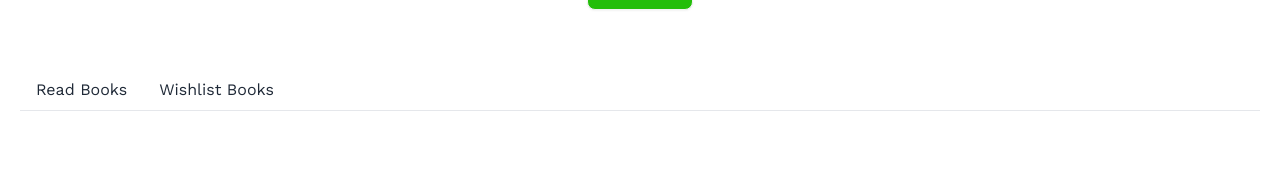
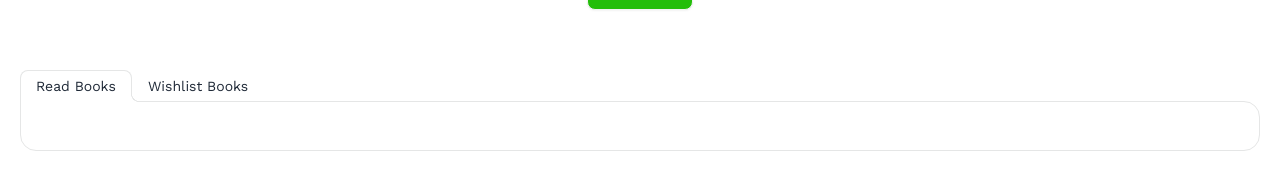
Before and after one commit to shRahat10/book-vibe, a React (Vite) app: page /listed-books in a window 1280 px wide. Shown: the part 254-444 px from the top of the page. Built offline with nearby package versions, Linux system fonts and the light colour scheme; a web font is replaced by a local one.

Commit message:
listed-book-correction

```diff
--- a/src/components/Listed Books/ListedBooks.jsx
+++ b/src/components/Listed Books/ListedBooks.jsx
@@ -1,8 +1,8 @@
-import { IoMdArrowDropdown } from "react-icons/io";
-import { useLoaderData } from "react-router-dom";
-import BooksLists from "../BooksLists/BooksLists";
-import { useState } from "react";
-import { getList, setReadList, setWishList } from "../../utility/localStorage";
+import React, { useState } from 'react';
+import { IoMdArrowDropdown } from 'react-icons/io';
+import { useLoaderData } from 'react-router-dom';
+import BooksLists from '../BooksLists/BooksLists';
+import { getList } from '../../utility/localStorage';
 
 const ListedBooks = () => {
     const books = useLoaderData();
@@ -11,6 +11,7 @@ const ListedBooks = () => {
     const wishList = getList('wish-list');
     const wishFiltered = books.filter(book => wishList.includes(book.bookId));
     const [sortedBooks, setSortedBooks] = useState(readFiltered);
+    const [activeTab, setActiveTab] = useState(0);
 
     const handleSorting = (sortBy) => {
         let sorted;
@@ -28,25 +29,20 @@ const ListedBooks = () => {
                 sorted = [...sortedBooks];
         }
         setSortedBooks(sorted);
-    }
+    };
 
-    const handleReadList = () => {
-        if (readFiltered.length > 0) {
+    const handleTabChange = (index) => {
+        setActiveTab(index);
+        if (index === 0) {
             setSortedBooks(readFiltered);
-        }
-        else setSortedBooks([]);
-    }
-
-    const handleWishList = () => {
-        if (wishFiltered.length > 0) {
+        } else {
             setSortedBooks(wishFiltered);
         }
-        else setSortedBooks([]);
-    }
+    };
 
     return (
-        <div className=" space-y-14 flex flex-col justify-center items-center">
-            <h1 className=" text-4xl text-center font-bold ">Books</h1>
+        <div className="space-y-14 flex flex-col justify-center items-center">
+            <h1 className="text-4xl text-center font-bold">Books</h1>
             <details className="dropdown">
                 <summary className="m-1 btn bg-[#23BE0A] text-white">Sort By <IoMdArrowDropdown /></summary>
                 <ul className="p-2 shadow menu dropdown-content z-[1] bg-base-100 rounded-box w-52">
@@ -56,16 +52,51 @@ const ListedBooks = () => {
                 </ul>
             </details>
 
-            <section className=" w-full">
-                <div className=" mb-5">
-                    <button className=" px-4 py-2 focus:border-2 focus:border-b-0 rounded-t-lg" onClick={handleReadList}>Read Books</button>
-                    <button className=" px-4 py-2 focus:border-2 focus:border-b-0 rounded-t-lg" onClick={handleWishList}>Wishlist Books</button>
-                    <hr />
-                </div>
-                <div className=" flex flex-col gap-3">
-                    {
-                        sortedBooks?.map((book, idx) => <BooksLists key={idx} book={book}></BooksLists>)
-                    }
+            <section className="w-full">
+                <div className="mb-5">
+                    <div role="tablist" className="tabs tabs-lifted">
+                        <input
+                            type="radio"
+                            name="my_tabs_2"
+                            role="tab"
+                            className="tab"
+                            aria-label="Read Books"
+                            checked={activeTab === 0}
+                            onChange={() => handleTabChange(0)}
+                        />
+                        <div
+                            role="tabpanel"
+                            className="tab-content bg-base-100 border-base-300 rounded-box p-6"
+                            style={{ display: activeTab === 0 ? 'block' : 'none' }}
+                        >
+                            <div className="flex flex-col gap-3">
+                                {sortedBooks?.map((book, idx) => (
+                                    <BooksLists key={idx} book={book}></BooksLists>
+                                ))}
+                            </div>
+                        </div>
+
+                        <input
+                            type="radio"
+                            name="my_tabs_2"
+                            role="tab"
+                            className="tab"
+                            aria-label="Wishlist Books"
+                            checked={activeTab === 1}
+                            onChange={() => handleTabChange(1)}
+                        />
+                        <div
+                            role="tabpanel"
+                            className="tab-content bg-base-100 border-base-300 rounded-box p-6"
+                            style={{ display: activeTab === 1 ? 'block' : 'none' }}
+                        >
+                            <div className="flex flex-col gap-3">
+                                {wishFiltered?.map((book, idx) => (
+                                    <BooksLists key={idx} book={book}></BooksLists>
+                                ))}
+                            </div>
+                        </div>
+                    </div>
                 </div>
             </section>
         </div>
```
